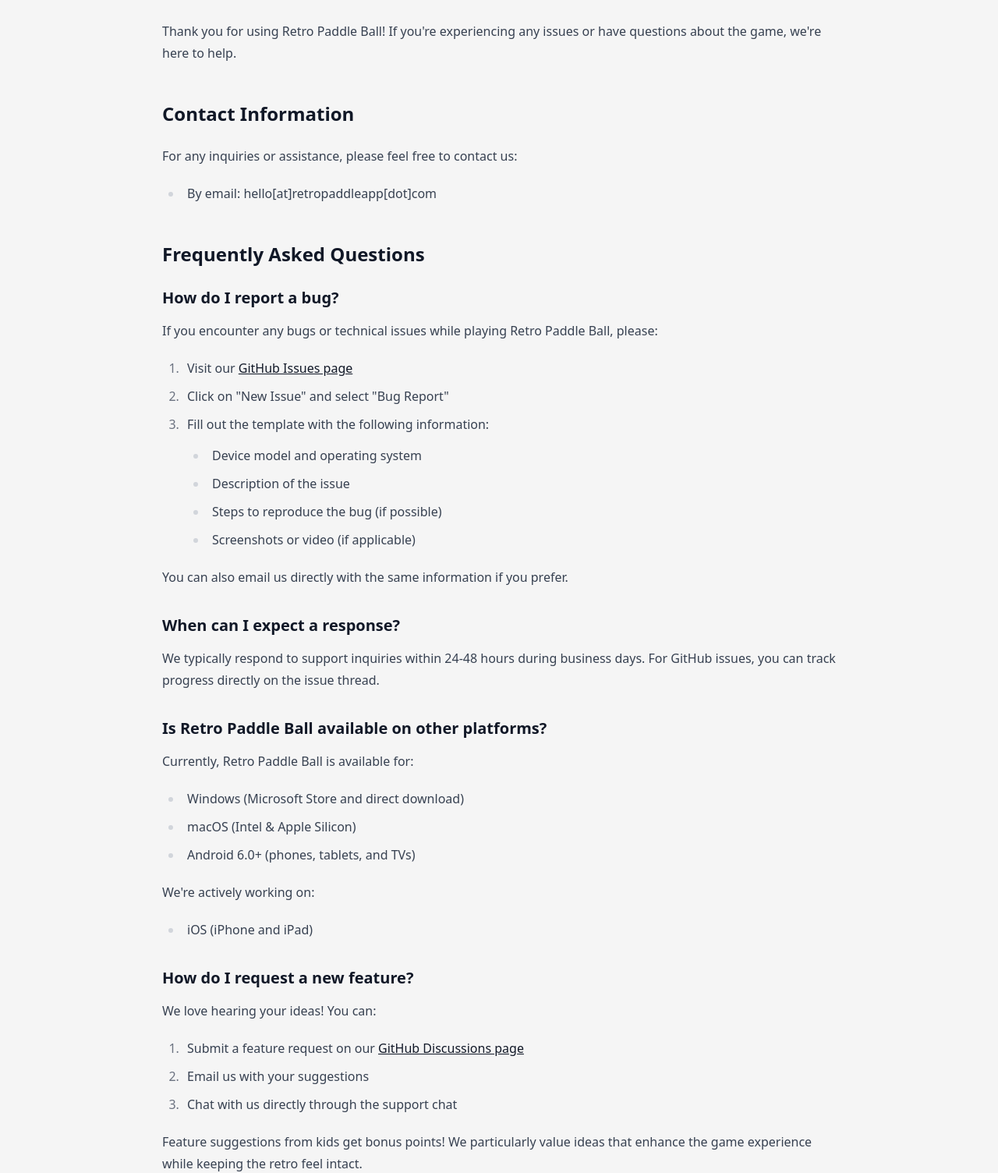
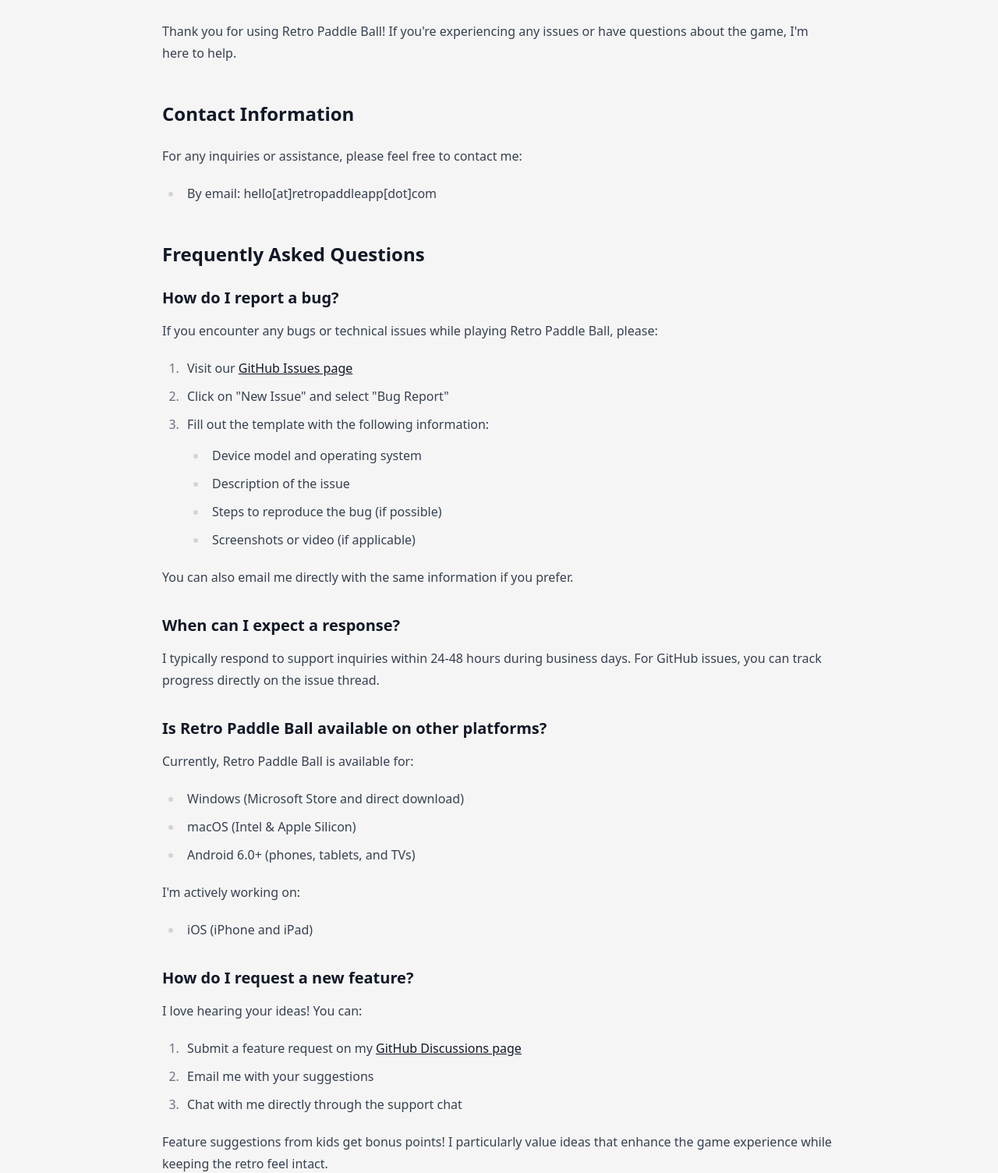
Before and after one commit to stanlymt/retropaddleball-site, an Eleventy site: page src/support.md in a window 1280 px wide. Shown: the part 142-1646 px from the top of the page at 78% size. Built offline with nearby package versions, Linux system fonts and the light colour scheme; Eleventy itself is replaced by a stand-in of ours; files that its build step writes are made by us from their sources.

Commit message:
Updated the content

```diff
--- a/src/support.md
+++ b/src/support.md
@@ -5,11 +5,11 @@
 
 # Support
 
-Thank you for using Retro Paddle Ball! If you're experiencing any issues or have questions about the game, we're here to help.
+Thank you for using Retro Paddle Ball! If you're experiencing any issues or have questions about the game, I'm here to help.
 
 ## Contact Information
 
-For any inquiries or assistance, please feel free to contact us:
+For any inquiries or assistance, please feel free to contact me:
 
 - By email: <span class="e-addr"><span class="e-part">hello</span><span class="e-special">[at]</span><span class="e-domain">retropaddleapp</span><span class="e-special">[dot]</span><span class="e-tld">com</span></span>
 
@@ -27,11 +27,11 @@
    - Steps to reproduce the bug (if possible)
    - Screenshots or video (if applicable)
 
-You can also email us directly with the same information if you prefer.
+You can also email me directly with the same information if you prefer.
 
 ### When can I expect a response?
 
-We typically respond to support inquiries within 24-48 hours during business days. For GitHub issues, you can track progress directly on the issue thread.
+I typically respond to support inquiries within 24-48 hours during business days. For GitHub issues, you can track progress directly on the issue thread.
 
 ### Is Retro Paddle Ball available on other platforms?
 
@@ -40,17 +40,17 @@
 - macOS (Intel & Apple Silicon)
 - Android 6.0+ (phones, tablets, and TVs)
 
-We're actively working on:
+I'm actively working on:
 - iOS (iPhone and iPad)
 
 ### How do I request a new feature?
 
-We love hearing your ideas! You can:
-1. Submit a feature request on our [GitHub Discussions page](https://github.com/stanlymt/retro-paddle-ball/discussions)
-2. Email us with your suggestions
-3. Chat with us directly through the support chat
+I love hearing your ideas! You can:
+1. Submit a feature request on my [GitHub Discussions page](https://github.com/stanlymt/retro-paddle-ball/discussions)
+2. Email me with your suggestions
+3. Chat with me directly through the support chat
 
-Feature suggestions from kids get bonus points! We particularly value ideas that enhance the game experience while keeping the retro feel intact.
+Feature suggestions from kids get bonus points! I particularly value ideas that enhance the game experience while keeping the retro feel intact.
 
 ### What controls does the game support?
 
@@ -79,8 +79,8 @@
 
 ## Updates and News
 
-Stay informed about the latest updates, features, and news by following us on:
+Stay informed about the latest updates, features, and news by following me on:
 - [Github](https://github.com/stanlymt/retro-paddle-ball)
 - [LinkedIn](https://www.linkedin.com/in/stanlymt/)
 
-We appreciate your support and feedback as we continue to improve Retro Paddle Ball!
+I appreciate your support and feedback as I continue to improve Retro Paddle Ball!
```
Also changed, not shown: src/about.md (+1 -1 lines), src/index.md (+1 -1 lines).
